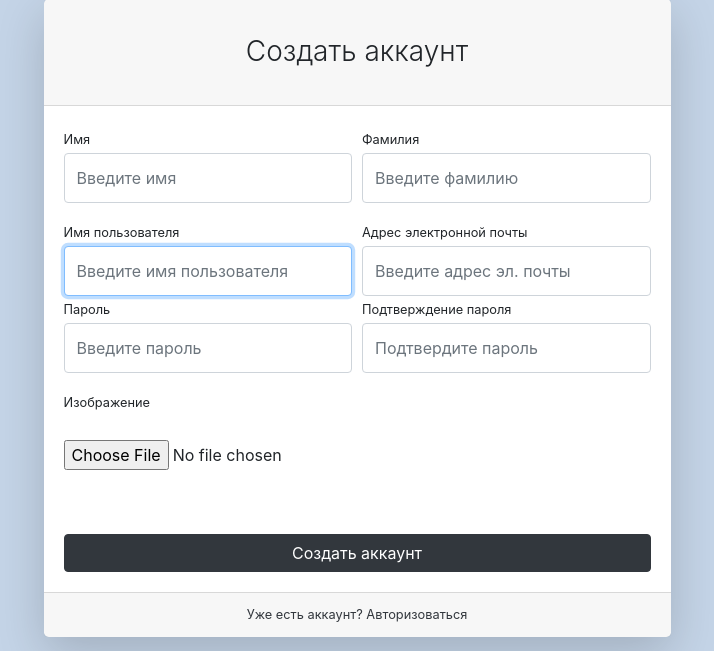
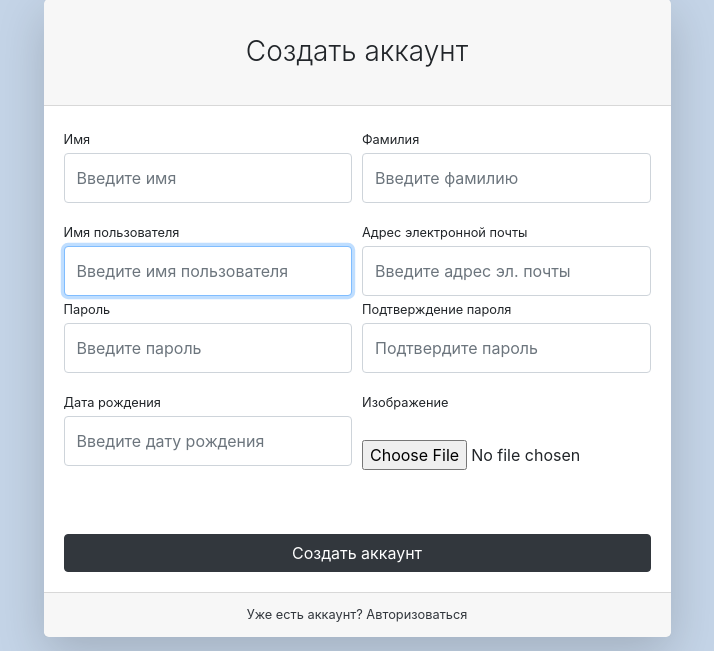
Before and after one commit to SergioRyzhov/DJANGO_SHOP_GB, a Django app: page /users/registration/ in a window 1280 px wide. Shown: the part 149-800 px from the top of the page, without its empty margins (283-997 px from the left). Run offline with Django 3.2, Linux system fonts and the light colour scheme; some libraries are stand-ins or nearby versions.

Commit message:
Added birth field in registration

```diff
--- a/users/forms.py
+++ b/users/forms.py
@@ -26,8 +26,10 @@ class UserRegistrationForm(UserCreationForm):
     password2 = forms.CharField(widget=forms.PasswordInput(attrs={
         'class': 'form-control py-4', 'placeholder': 'Подтвердите пароль'}))
     image = forms.ImageField(widget=forms.FileInput(attrs={
-        'class': 'py-4'}))
+        'class': 'py-4'}), required=False)
+    birth = forms.DateField(widget=forms.DateInput(attrs={
+        'class': 'form-control py-4', 'placeholder': 'Введите дату рождения'}), required=False)
 
     class Meta:
         model = User
-        fields = ('username', 'email', 'first_name', 'last_name', 'password1', 'password2', 'image')
+        fields = ('username', 'email', 'first_name', 'last_name', 'password1', 'password2', 'image', 'birth')
--- a/users/models.py
+++ b/users/models.py
@@ -5,3 +5,4 @@ from django.contrib.auth.models import AbstractUser
 
 class User(AbstractUser):
     image = models.ImageField(upload_to='user_images', blank=True, null=True)
+    birth = models.DateField(blank=True, null=True)
--- a/users/templates/users/registration.html
+++ b/users/templates/users/registration.html
@@ -62,13 +62,14 @@
                                 <div class="form-row">
                                     <div class="col-md-6">
                                         <div class="form-group">
-                                            <label class="small mb-1" for="{{ form.image.id_for_label }}">Изображение</label>
-                                            {{ form.image }}
+                                            <label class="small mb-1" for="{{ form.birth.id_for_label }}">Дата рождения</label>
+                                            {{ form.birth }}
                                         </div>
                                     </div>
                                     <div class="col-md-6">
                                         <div class="form-group">
-                                            <label class="small mb-1" for=""></label>
+                                            <label class="small mb-1" for="{{ form.image.id_for_label }}">Изображение</label>
+                                            {{ form.image }}
                                         </div>
                                     </div>
                                 </div>
```
Also changed, not shown: users/migrations/0002_user_birth.py (added).
